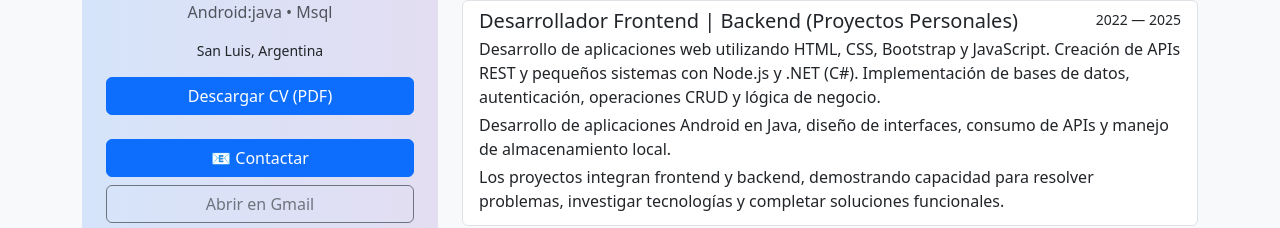
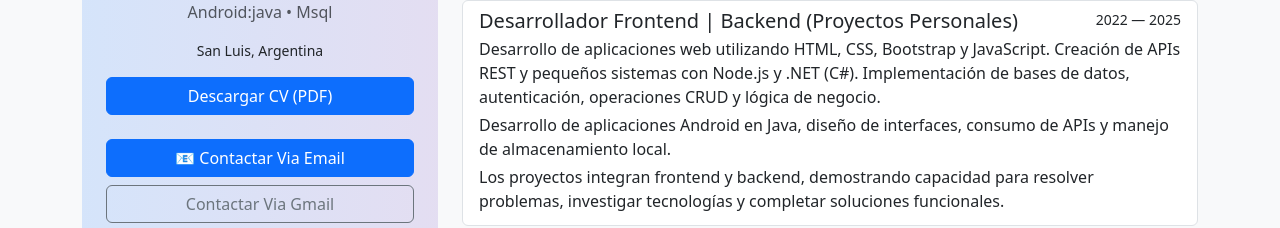
Before and after one commit to alerubira/curriculum_ale_rubira, a plain HTML site: page index.html in a window 1280 px wide. Shown: the part 346-574 px from the top of the page. Drawn offline with nearby package versions, Linux system fonts and the light colour scheme; some icons are missing.

Commit message:
Update index.html

```diff
--- a/index.html
+++ b/index.html
@@ -54,14 +54,14 @@
                         <!-- Cliente de correo predeterminado -->
                         <a class="btn btn-primary"
                         href="mailto:arubira60@gmail.com?subject=Contacto%20desde%20tu%20CV&body=Hola%20Alejandro,">
-                        📧 Contactar
+                        📧 Contactar Via Email
                         </a>
 
                         <!-- Gmail -->
                         <a class="btn btn-outline-secondary"
                         href="https://mail.google.com/mail/?view=cm&fs=1&to=arubira60@gmail.com"
                         target="_blank">
-                        Abrir en Gmail
+                        Contactar Via Gmail
                         </a>
                     </div>
                     <a class="btn btn-outline-secondary" target="_blank"
```
